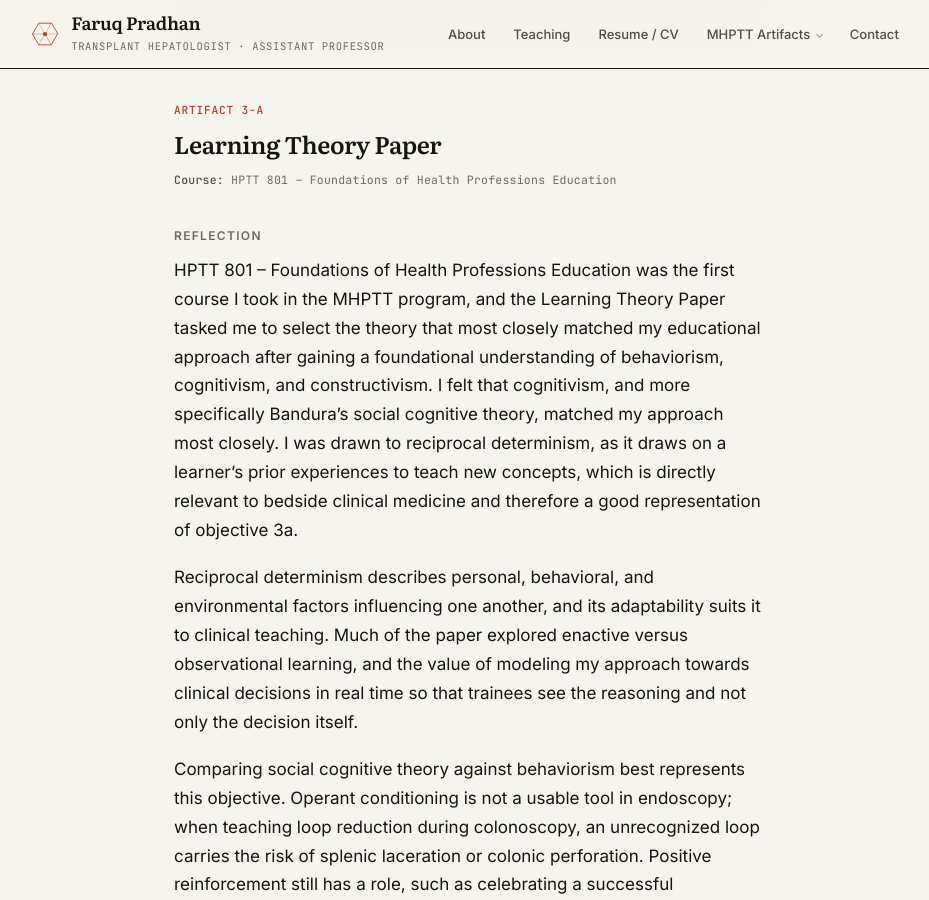
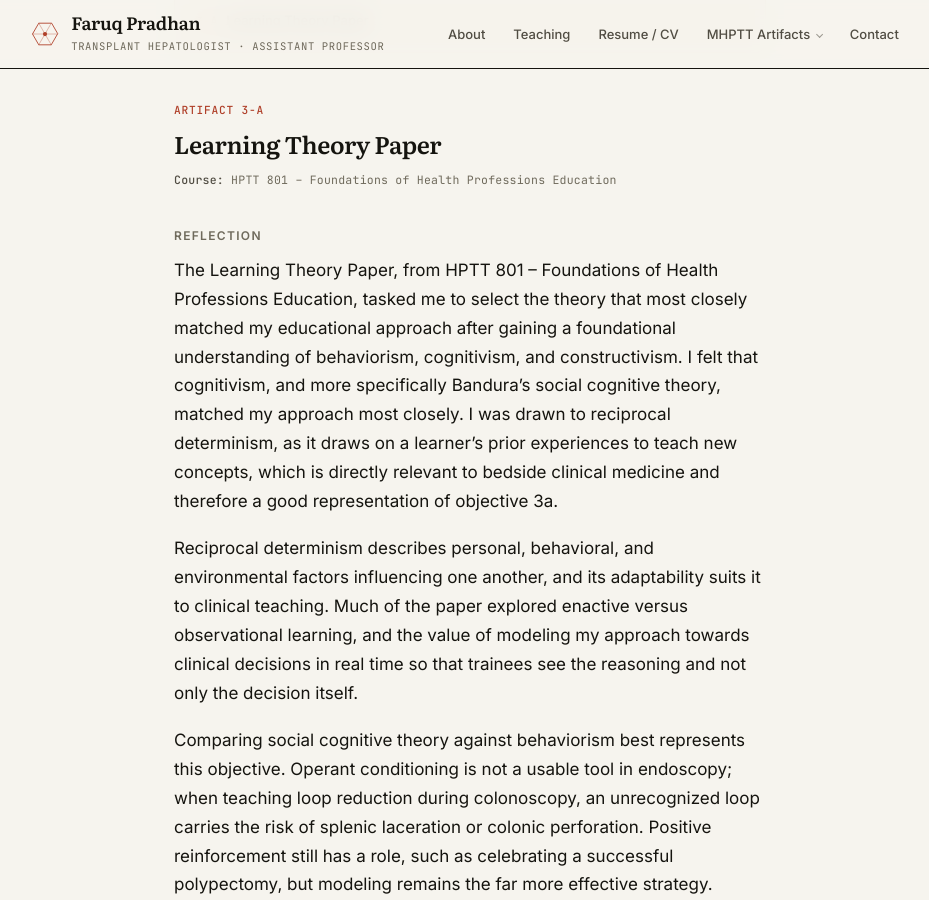
Before and after one commit to fpradhan/fpradhan.github.io, a Jekyll site: the page built from _competencies/3-learning-theory.md, in a window 1280 px wide and 900 px high, scrolled down 419 px. Shown: the whole window, without its empty margins (170-1099 px from the left). Built offline with Jekyll 4.4.1, drawn with Linux system fonts in a browser that asks for light colours.

Commit message:
Reopen 3-A so it does not echo 1-A
Both reflections opened on HPTT 801 being the first course taken. 3-A now
leads with the assignment instead, keeping the course prefix, number and
title as an appositive so Course Information is unaffected.

290 words, down from 300.

Co-Authored-By: Claude Opus 5 <noreply@anthropic.com>
Claude-Session: https://claude.ai/code/session_01SajNJDGDkt5q5fCgsPRcNk

```diff
--- a/_competencies/3-learning-theory.md
+++ b/_competencies/3-learning-theory.md
@@ -30,13 +30,13 @@ statement: >-
 
 ### Reflection
 
-HPTT 801 – Foundations of Health Professions Education was the first course I took in the MHPTT
-program, and the Learning Theory Paper tasked me to select the theory that most closely matched my
-educational approach after gaining a foundational understanding of behaviorism, cognitivism, and
-constructivism. I felt that cognitivism, and more specifically Bandura's social cognitive theory,
-matched my approach most closely. I was drawn to reciprocal determinism, as it draws on a
-learner's prior experiences to teach new concepts, which is directly relevant to bedside clinical
-medicine and therefore a good representation of objective 3a.
+The Learning Theory Paper, from HPTT 801 – Foundations of Health Professions Education, tasked me
+to select the theory that most closely matched my educational approach after gaining a
+foundational understanding of behaviorism, cognitivism, and constructivism. I felt that
+cognitivism, and more specifically Bandura's social cognitive theory, matched my approach most
+closely. I was drawn to reciprocal determinism, as it draws on a learner's prior experiences to
+teach new concepts, which is directly relevant to bedside clinical medicine and therefore a good
+representation of objective 3a.
 
 Reciprocal determinism describes personal, behavioral, and environmental factors influencing one
 another, and its adaptability suits it to clinical teaching. Much of the paper explored enactive
```
